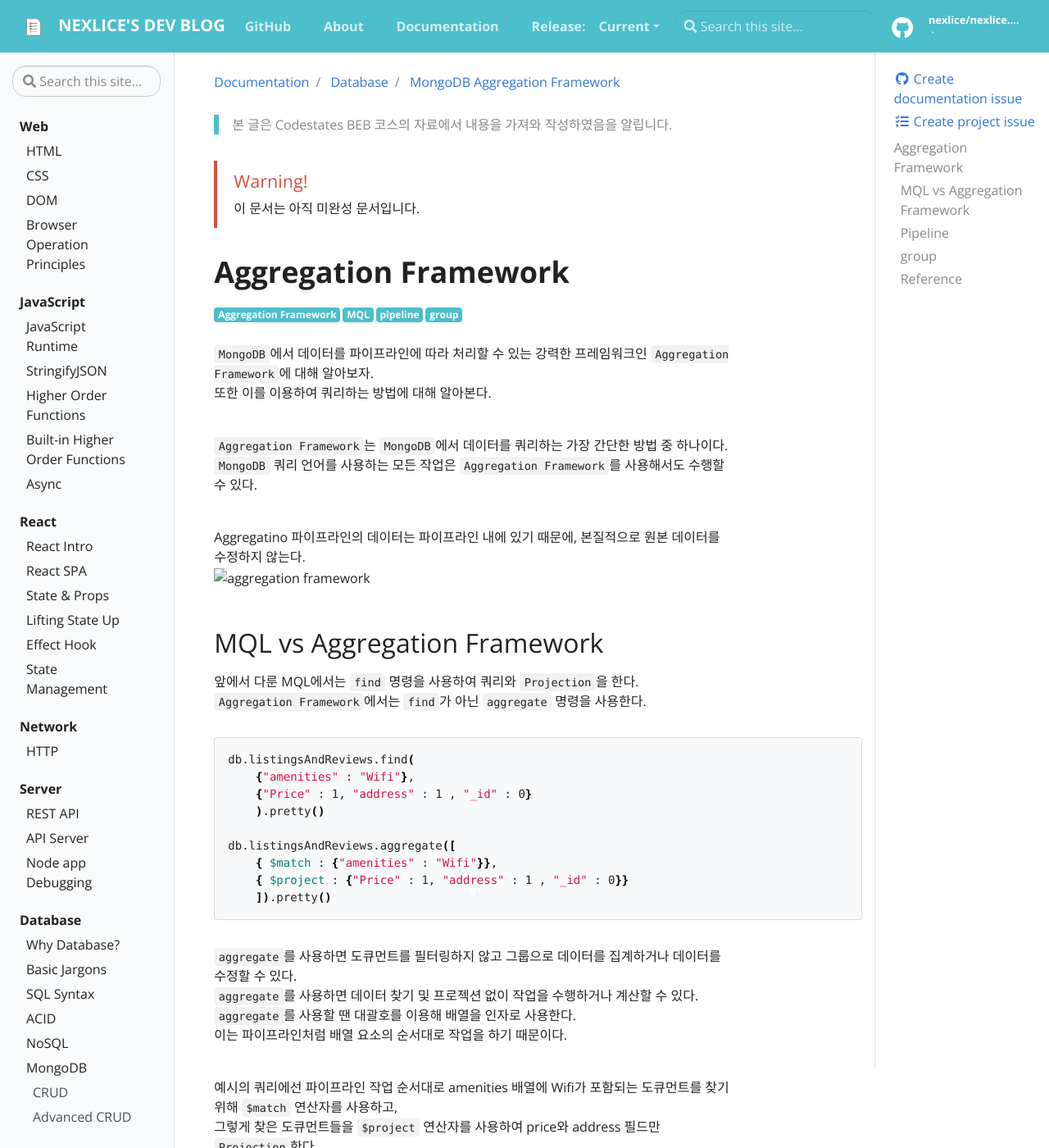
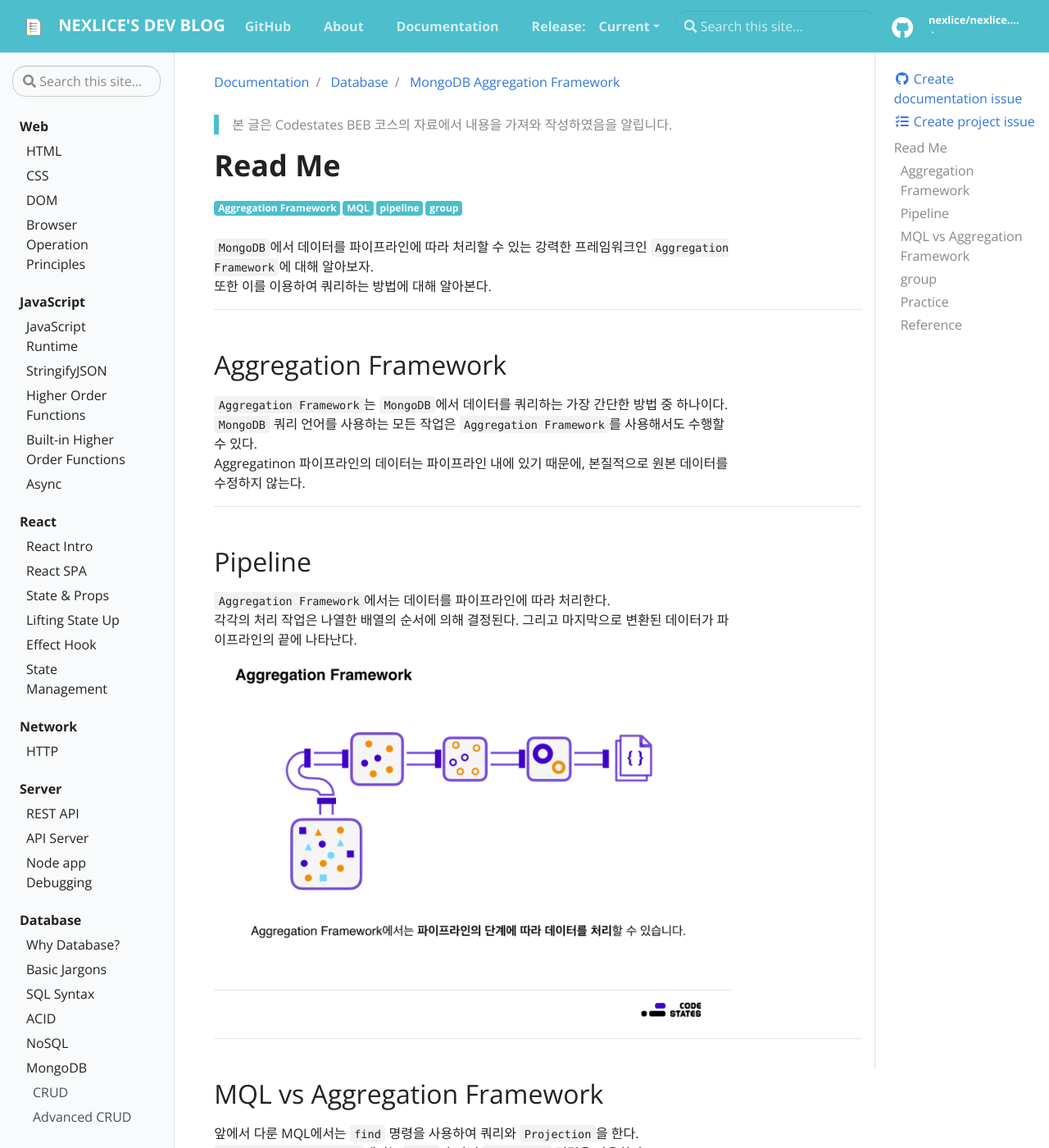
Before and after one commit to nexlice/nexlice.github.io, a Jekyll site: the page built from _docs/database/mongodb-aggregation-framework.md, in a window 1280 px wide and 1400 px high. Shown: the whole window at 82% size. Built offline with Jekyll 4.4.1, drawn with Linux system fonts in a browser that asks for light colours; some of the changed text lies outside the part shown.

Commit message:
docs: done mongodb aggregation framework

````diff
--- a/_docs/database/mongodb-aggregation-framework.md
+++ b/_docs/database/mongodb-aggregation-framework.md
@@ -11,23 +11,32 @@
 
 > 본 글은 Codestates BEB 코스의 자료에서 내용을 가져와 작성하였음을 알립니다.
 
-{% include alert.html type="danger" title="Warning!" content="이 문서는 아직 미완성 문서입니다." %}
+<!-- {% include alert.html type="danger" title="Warning!" content="이 문서는 아직 미완성 문서입니다." %} -->
 
-# Aggregation Framework
+# Read Me
 `MongoDB`에서 데이터를 파이프라인에 따라 처리할 수 있는 강력한 프레임워크인 `Aggregation Framework`에 대해 알아보자.
 또한 이를 이용하여 쿼리하는 방법에 대해 알아본다.
-<br>
 
+---
+
+## Aggregation Framework
 `Aggregation Framework`는 `MongoDB`에서 데이터를 쿼리하는 가장 간단한 방법 중 하나이다.
 `MongoDB` 쿼리 언어를 사용하는 모든 작업은 `Aggregation Framework`를 사용해서도 수행할 수 있다.
-<br>
+Aggregatinon 파이프라인의 데이터는 파이프라인 내에 있기 때문에, 본질적으로 원본 데이터를 수정하지 않는다.
 
-Aggregatino 파이프라인의 데이터는 파이프라인 내에 있기 때문에, 본질적으로 원본 데이터를 수정하지 않는다.
-![aggregation framework]()
+---
+
+## Pipeline
+`Aggregation Framework`에서는 데이터를 파이프라인에 따라 처리한다.
+각각의 처리 작업은 나열한 배열의 순서에 의해 결정된다. 그리고 마지막으로 변환된 데이터가 파이프라인의 끝에 나타난다.
+![pipeline](../../assets/img/aggregation-framework-pipeline.png)
+
+---
 
 ## MQL vs Aggregation Framework
 앞에서 다룬 MQL에서는 `find` 명령을 사용하여 쿼리와 `Projection`을 한다.
 `Aggregation Framework`에서는 `find`가 아닌 `aggregate` 명령을 사용한다.
+![aggregation framework](../../assets/img/mql-aggregation-framework.png)
 
 ```bash
 db.listingsAndReviews.find(
@@ -46,29 +55,25 @@
 `aggregate`를 사용할 땐 대괄호를 이용해 배열을 인자로 사용한다.
 이는 파이프라인처럼 배열 요소의 순서대로 작업을 하기 때문이다.
 <br>
-
 예시의 쿼리에선 파이프라인 작업 순서대로 amenities 배열에 Wifi가 포함되는 도큐먼트를 찾기 위해 `$match` 연산자를 사용하고,
 그렇게 찾은 도큐먼트들을 `$project` 연산자를 사용하여 price와 address 필드만 `Projection`한다.
-
-## Pipeline
-`Aggregation Framework`에서는 데이터를 파이프라인에 따라 처리한다.
-각각의 처리 작업은 나열한 배열의 순서에 의해 결정된다.
-그리고 마지막으로 변환된 데이터가 파이프라인의 끝에 나타난다.
-![pipeline]()
+<br>
 첫 번째 필터는 `$match` 단계로, amenities에 Wifi가 없는 모든 숙소가 파이프라인의 다음 단계를 통과하지 못하도록 필터 역할을 한다.
 두 번째 필터는 각 도큐먼트에서 address나 price가 아닌 모든 필드를 필터링하는 `$project` 단계이다.
-따라서 첫 번째 필터보다 더 자세한 필터여야 한다.
+<br>
+pipleline의 필터들은 **이전의 필터보다 이후의 필터가 더 자세한 필터**여야 한다.
 이렇게 배열에 작업 단계를 넣는다는 점 외에는 MQL과 비슷하게 각 조건에 맞는 쿼리를 작성하면 된다.
 
+---
+
 ### group
-![group]()
+![group](../../assets/img/aggregation-framework-group.png)
 이 연산자는 들어온 데이터를 가지고 여러 개의 개별 저장소로 빨아들여 그룹화하는 연산자이다.
-여기에서 `Aggregation Framework`에 `$match` 등과 같은 필터링 단계가 없으면,
-데이터 요약, 계산 및 그룹화를 수행할 때 원본 데이터를 수정하지 않는다는 점을 유의해야 한다.
+여기에서 `Aggregation Framework`에 `$match` 등과 같은 필터링 단계가 없으면, 데이터 요약, 계산 및 그룹화를 수행할 때 원본 데이터를 수정하지 않는다는 점을 유의해야 한다.
 `$group`은 결과적으로 데이터를 압축, reduce하는 효과를 가진다.
 
-![group filter]()
-다음 그림처럼 필터링 단계가 있을 때에는 ㅜ언본 데이터 대신 파이프라인의 이전 단계에서 가져온 데이터로 작업한다.
+![group filter](../../assets/img/aggregation-framework-group-filter.png)
+다음 그림처럼 필터링 단계가 있을 때에는 원본 데이터 대신 파이프라인의 이전 단계에서 가져온 데이터로 작업한다.
 
 ```bash
 {$group :
@@ -80,7 +85,10 @@
 위의 예시에 나온 `$group` 단계는 다음과 같은 형식을 갖는다.
 `$group` 단계는 이전 단계에서 도큐먼트를 받을 때 _id 필드에 표현식을 사용하여 이 도큐먼트가 속한 그룹을 식별한다.
 `$group` 구문의 두 번째 부분을 사용하면 파이프라인을 통해 들어오는 데이터에 대해 더 많은 양적 분석을 수행할 수 있다.
-<br>
+
+---
+
+## Practice
 
 문법에 따라 listingAndReviews 컬렉션에서 국가 이름과 그 수의 목록을 가져오는 쿼리를 작성해보자.
 ```bash
--- a/_docs/web/main-page.md
+++ b/_docs/web/main-page.md
@@ -31,7 +31,7 @@
 description: Learn about web basics!
 ---
 
-# Web
+# Read Me
 개발자라면 간단한 웹 제작 및 분석을 할 줄 알아야한다고 한다.. (헉!)
 이 장에서는 HTML, CSS, JavaScript, React, Node에 대해서 기초를 다룬다.
 REST API, AJAX 및 SSR, CSR에 대한 차이,
````
Also changed, not shown: other parts of _docs/database/mongodb-aggregation-framework.md (+4 -4 lines), assets/img/aggregation-framework-group-filter.png (added), assets/img/aggregation-framework-group.png (added), assets/img/aggregation-framework-pipeline.png (added), assets/img/mql-aggregation-framework.png (added).
